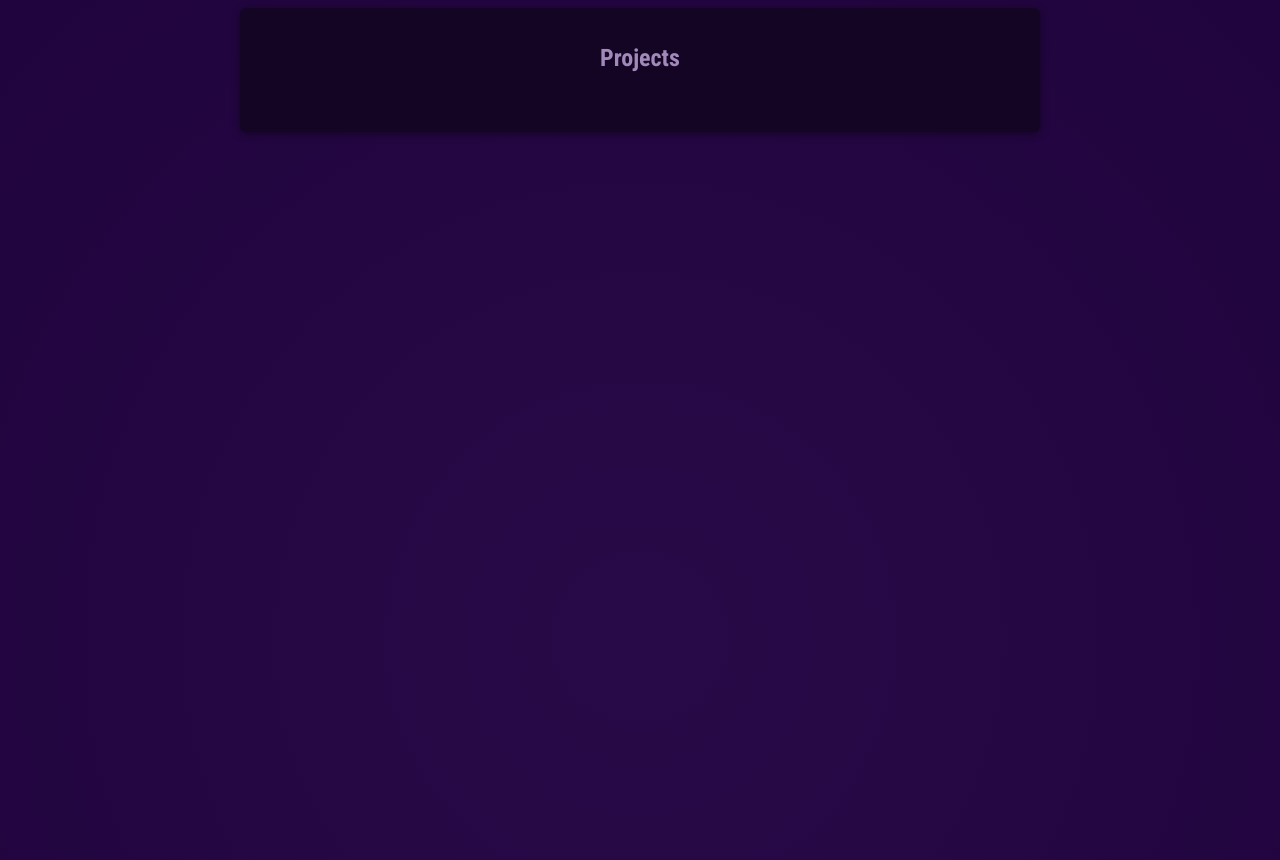
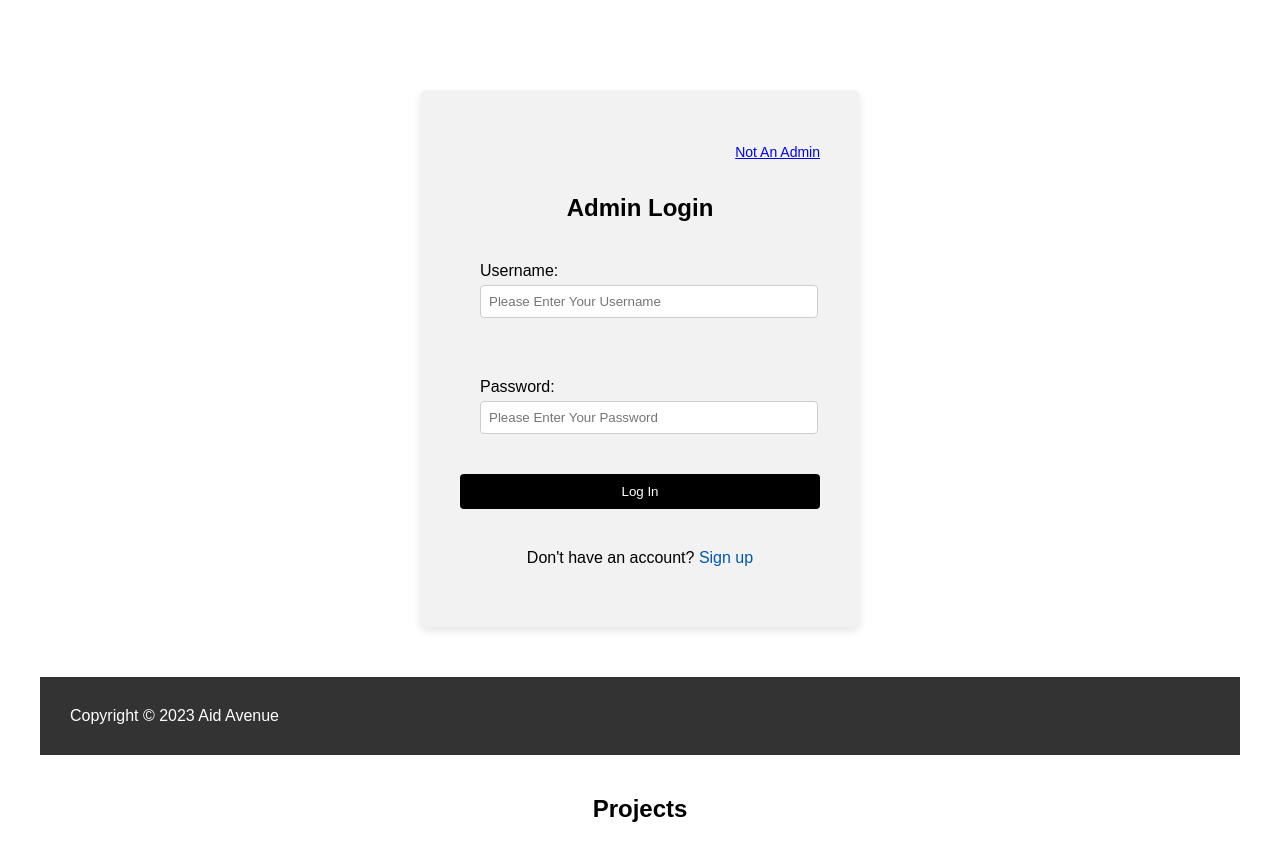
Before and after one commit to hassanredaa/HANIES, a React (Vite) app: page / in a window 1280 px wide. Shown: the top 860 px of the page. Built offline with nearby package versions, Linux system fonts and the light colour scheme.

Commit message:
Added login

```diff
--- a/src/App.jsx
+++ b/src/App.jsx
@@ -1,10 +1,11 @@
 import { useState } from 'react';
-
+import Login from './Login';
 
 function App() {
 
   return (
     <div>
+      <Login />
       <main>
         <section id='core-concepts'>
           <h2>Projects</h2>
--- /dev/null
+++ b/src/Login.jsx
@@ -0,0 +1,30 @@
+export default function Login() {
+    return (
+        <body>
+            <div class="login-container">
+                <form action="/submit-your-login-form" method="POST">
+
+                    <h3> <a href="#">Not An Admin</a> </h3>
+
+                    <h2>Admin Login</h2>
+
+                    <p class="input-group">
+                        <label for="username">Username:</label>
+                        <input type="text" id="username" name="username" required placeholder="Please Enter Your Username" />
+                    </p>
+                    <p class="input-group">
+                        <label for="password">Password:</label>
+                        <input type="password" id="password" name="password" required placeholder="Please Enter Your Password" />
+                    </p>
+                    <button type="submit">Log In</button>
+                    <p class="signup-text">Don't have an account? <a href="#">Sign up</a></p>
+                </form>
+            </div>
+
+            <footer>
+                <p>Copyright © 2023 Aid Avenue</p>
+            </footer>
+        </body>
+    );
+
+}
--- a/src/index.jsx
+++ b/src/index.jsx
@@ -1,7 +1,7 @@
 import ReactDOM from "react-dom/client";
 
 import App from "./App.jsx";
-import "./index.css";
+import "./styles.css";
 
 const entryPoint = document.getElementById("root");
 ReactDOM.createRoot(entryPoint).render(<App />);
--- /dev/null
+++ b/src/styles.css
@@ -0,0 +1,84 @@
+body,
+h2,
+form {
+    margin: 0;
+    padding: 20px;
+    font-family: Arial, sans-serif;
+    text-align: center;
+}
+
+h3 {
+    text-align: right;
+    font-weight: normal;
+    font-size: 14px;
+}
+
+p {
+    margin: 0;
+    padding: 20px;
+    font-family: Arial, sans-serif;
+    text-align: left;
+}
+
+/* Background and alignment of the login container */
+.login-container {
+    background-color: #f2f2f2;
+    width: 100%;
+    max-width: 400px;
+    margin: 50px auto;
+    padding: 20px;
+    box-shadow: 0 4px 8px rgba(0, 0, 0, 0.1);
+    border-radius: 8px;
+}
+
+/* Styling form elements */
+.input-group {
+    margin-bottom: 20px;
+}
+
+.input-group label {
+    display: block;
+    margin-bottom: 5px;
+}
+
+.input-group input {
+    width: 100%;
+    padding: 8px;
+    border: 1px solid #ccc;
+    border-radius: 4px;
+}
+
+button {
+    width: 100%;
+    padding: 10px;
+    background-color: black;
+    color: white;
+    border: none;
+    border-radius: 4px;
+    cursor: pointer;
+}
+
+button:hover {
+    background-color: black;
+}
+
+.signup-text {
+    text-align: center;
+    margin-top: 20px;
+}
+
+.signup-text a {
+    color: #0056b3;
+    text-decoration: none;
+}
+
+.signup-text a:hover {
+    text-decoration: underline;
+}
+
+footer {
+    text-align: center;
+    padding: 10px;
+    background-color: #333;
+    color: white;
+}
```
